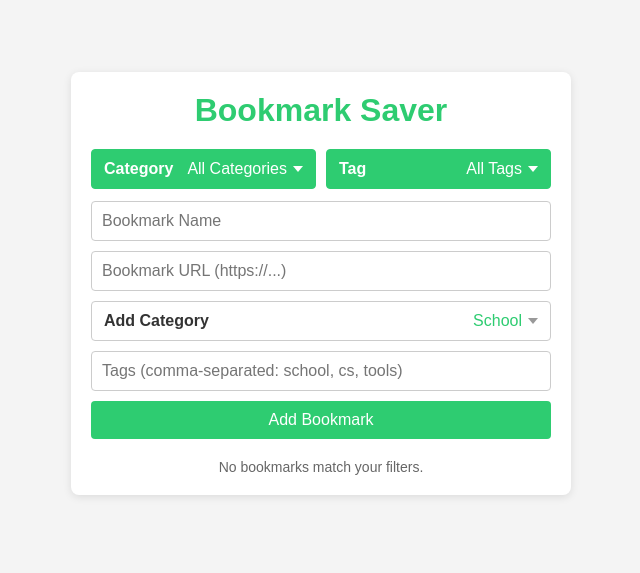
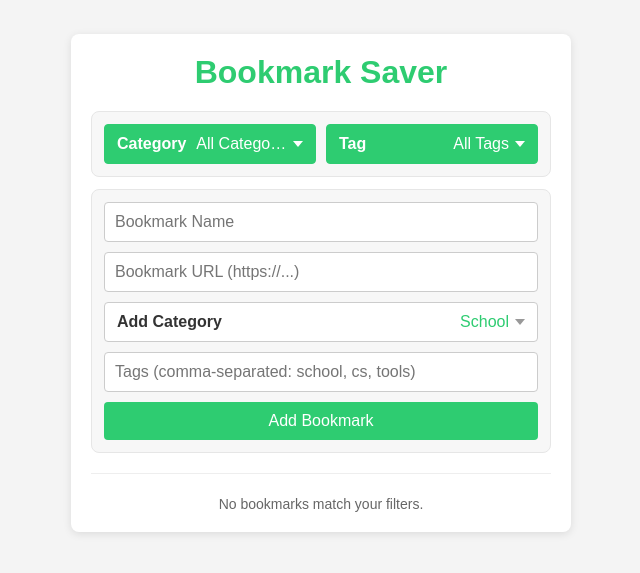
Before and after one commit to PrestonMas/BookmarkSaver, a React (Vite) app: page / in a window 1280 px wide. Shown: the part 117-690 px from the top of the page, without its empty margins (319-959 px from the left). Built offline with nearby package versions, Linux system fonts and the light colour scheme.

Commit message:
drop down transitions and clearer ui division

```diff
--- a/src/style.css
+++ b/src/style.css
@@ -41,6 +41,10 @@ h1 {
     flex-direction: column;
     gap: 10px;
     margin-bottom: 20px;
+    background: #f7f7f7;
+    border: 1px solid #e6e6e6;
+    border-radius: 8px;
+    padding: 12px;
 }
 
 input {
@@ -68,6 +72,9 @@ button:hover {
 #bookmark-list {
     list-style: none;
     padding: 0;
+    margin-top: 8px;
+    padding-top: 12px;
+    border-top: 1px solid #eee;
 }
 
 #bookmark-list li {
@@ -104,6 +111,10 @@ button:hover {
   gap: 10px;
   margin-bottom: 12px;
   flex-wrap: wrap;
+  background: #f7f7f7;
+  border: 1px solid #e6e6e6;
+  border-radius: 8px;
+  padding: 12px;
 }
 
 button.secondary {
```
